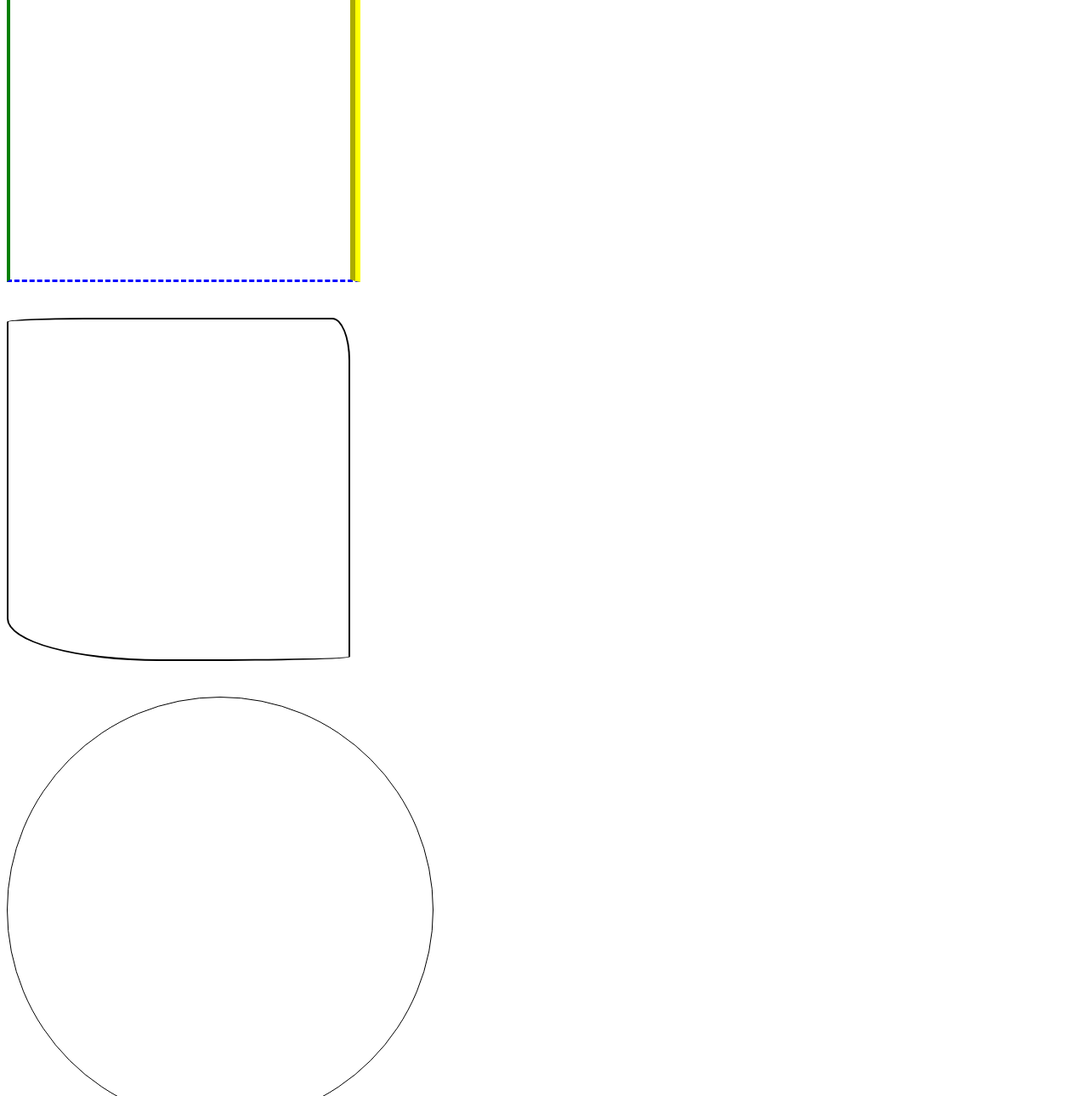
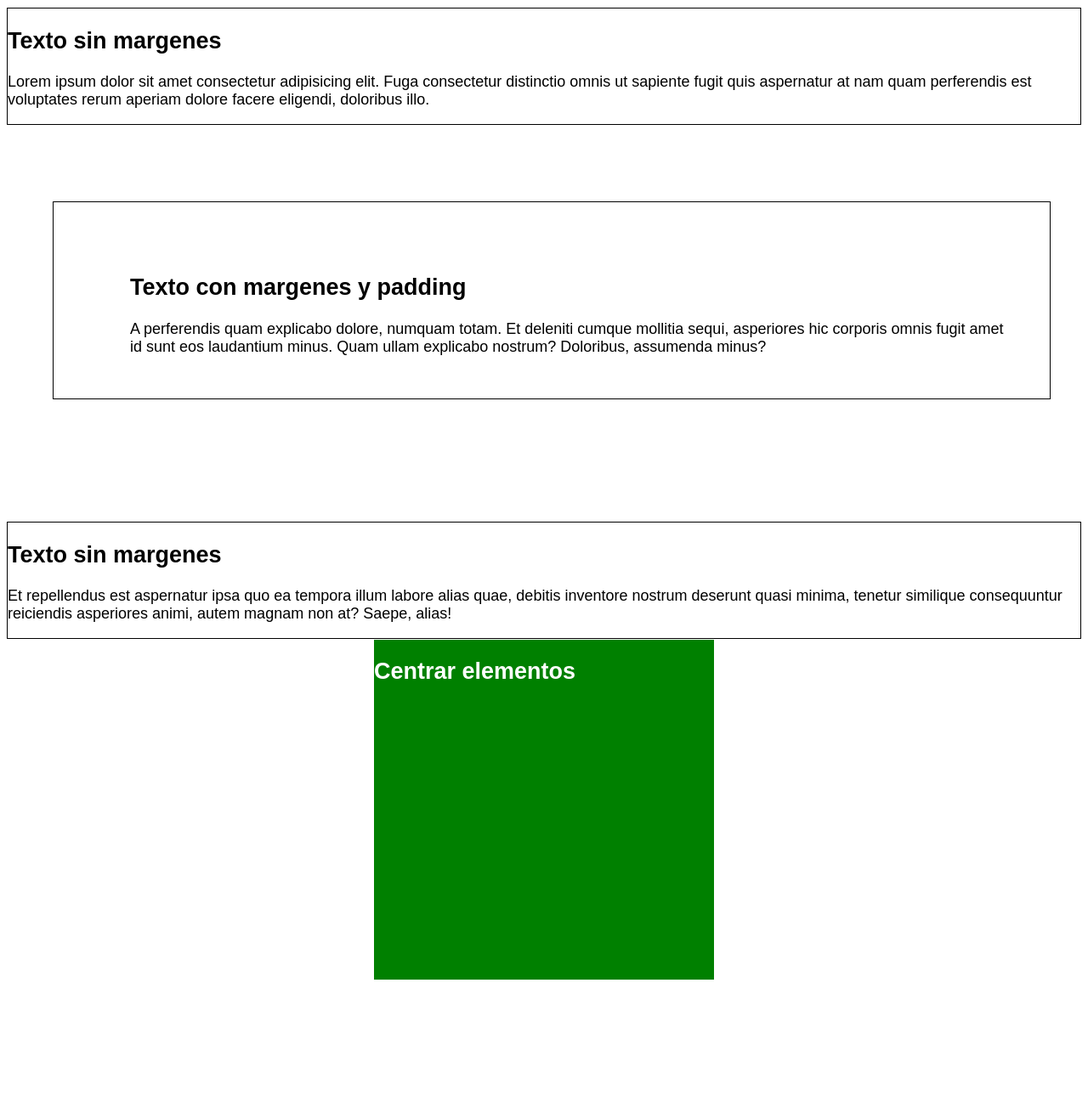
Before and after one commit to yinethc/cursodedise-oweb, a plain HTML site: page imagenes-relleno.html in a window 1280 px wide. Shown: the part 81-1371 px from the top of the page at 85% size. After the commit the page ends 1235 px from the top, so only its background shows below. Drawn offline with Linux system fonts and the light colour scheme.

Commit message:
margenes

```diff
--- a/imagenes-relleno.html
+++ b/imagenes-relleno.html
@@ -4,7 +4,7 @@
     <meta charset="UTF-8">
     <meta http-equiv="X-UA-Compatible" content="IE=edge">
     <meta name="viewport" content="width=, initial-scale=1.0">
-    <title> Bordes en CSS</title>
+    <title> Margenes y relleno</title>
     <style>
         html, body {
             height: 100%
@@ -14,46 +14,51 @@
            font-family: arial,sans-serif;
            font-size: 1.125rem;
             }
+
             div {
-                width: 400px;
-                height: 400px;
-                border: 5px dotted #ff0000;
-                border-top: 2px solid #000 ;
-                border-bottom: 3px dashed #0000ff;
-                border-right: 12px groove #ffff00;
-                border-left: 4px outset #008000;
+                border:1px solid
             }
-            #bordesRedondeados {
-                width: 400px;
-                height: 400px;
-                border: 2px solid;
-                border-radius: 92px 21px 181px 180px /5px 50px;
-            }
-            #circulo {
-                width: 500px;
-                height: 500px;
-                border: 1px solid;
-                border-radius: 50%;
-            }
+           /* Como aplicar margenes a elementos HTML */
+          #texto-con-margenes{
+              margin:5em 2em 8em 3em;
+              padding: 3.5em 2em 1.8em 5em
+           }
 
-            img {
-                width: 300px;
-                height: 300px;
-                border-radius: 50%;
-
-            }
+           /* Centrar elementos HTML */
+           #centrar {
+               width: 400px;
+               height: 400px;
+               background-color: #008000;
+               color: #fff;
+               margin: auto;
+           }
        </style>
 </head>
 <body>
-<div>
-
-</div>
-<br><br>
-<div id="bordesRedondeados"></div>
-<br><br>
-<div id="circulo"></div>
-<br><br>
-
-    <img src="images/caballo.jpg" alt="imagen de un caballo">
+    <h1>Margenes y relleno en CSS</h1>
+    <div>
+        <h2>Texto sin margenes</h2>
+        <p>Lorem ipsum dolor sit amet consectetur adipisicing elit. Fuga
+        consectetur distinctio omnis ut sapiente fugit quis aspernatur at nam
+        quam perferendis est voluptates rerum aperiam dolore facere eligendi,
+        doloribus illo.</p>
+    </div>
+    <div id="texto-con-margenes">
+        <h2>Texto con margenes y padding</h2>
+        <p>A perferendis quam explicabo dolore, numquam totam. Et deleniti
+        cumque mollitia sequi, asperiores hic corporis omnis fugit amet id sunt
+        eos laudantium minus. Quam ullam explicabo nostrum? Doloribus, assumenda
+        minus?</p>
+    </div>
+    <div>
+        <h2>Texto sin margenes</h2>
+        <p>Et repellendus est aspernatur ipsa quo ea tempora illum labore alias
+        quae, debitis inventore nostrum deserunt quasi minima, tenetur similique
+        consequuntur reiciendis asperiores animi, autem magnam non at? Saepe,
+        alias!</p>
+    </div>
+    <div id="centrar">
+        <h2>Centrar elementos</h2>
+    </div>
 </body>
 </html>
```
